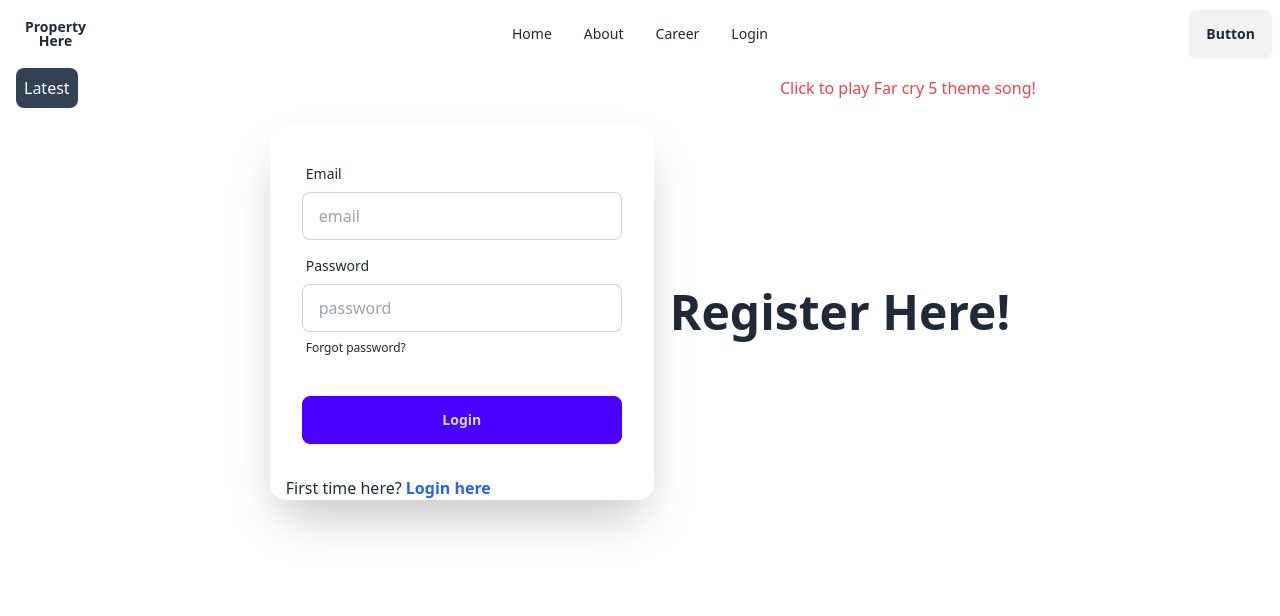
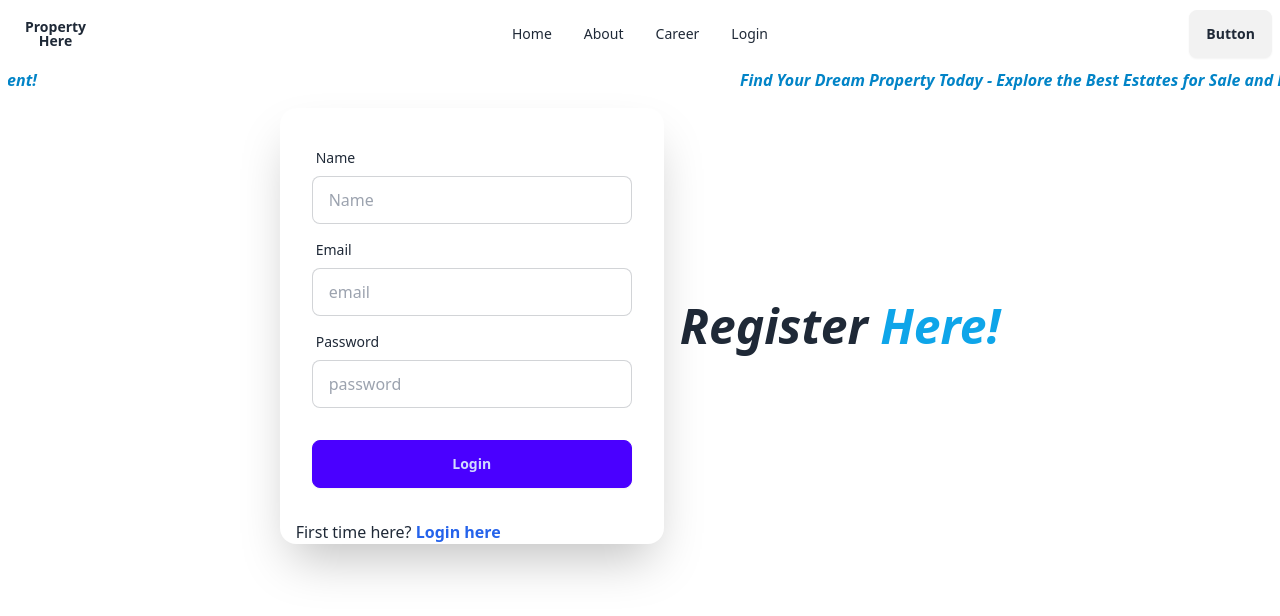
Before and after one commit to princemahmood117/Property-here, a React (Vite) app: page /register in a window 1280 px wide. Shown: the top 616 px of the page. Built offline with nearby package versions, Linux system fonts and the light colour scheme.

Commit message:
login register added

```diff
--- a/src/components/Breaking/Breaking.jsx
+++ b/src/components/Breaking/Breaking.jsx
@@ -1,15 +1,18 @@
 import Marquee from "react-fast-marquee";
 
 const Breaking = () => {
-    return (
-        <div className="flex" >
-            <button className="bg-slate-700 p-2 rounded-lg text-white ml-4">Latest</button>
-            <Marquee speed={100} className="text-red-500 ml-2">
-             <a className="ml-12" href="https://www.youtube.com/watch?v=HnaUjQ7zCzs">Click to play Far cry 5 theme song!</a>
+  return (
+    <div>
 
-            </Marquee>
-        </div>
-    );
+      <Marquee speed={100} className="text-sky-600 ml-2 font-bold">
+        <p className="italic">
+
+          Find Your Dream Property Today - Explore the Best Estates for Sale and
+          Rent!
+        </p>
+      </Marquee>
+    </div>
+  );
 };
 
 export default Breaking;
--- a/src/components/Register/Register.jsx
+++ b/src/components/Register/Register.jsx
@@ -6,29 +6,40 @@ const Register = () => {
         <div className="heromin-h-screen">
         <div className="hero-content flex-col lg:flex-row-reverse">
           <div className="text-center lg:text-left">
-            <h1 className="text-5xl font-bold">Register Here!</h1>
+            <h1 className="text-5xl font-bold italic">Register <span className='text-sky-500'>Here!</span> </h1>
 
           </div>
           <div className="card bg-base-100 w-full max-w-sm shrink-0 shadow-2xl">
             <form className="card-body">
               <div className="form-control">
                 <label className="label">
+                  <span className="label-text">Name</span>
+                </label>
+                <input type="text" placeholder="Name" className="input input-bordered" required name='name'/>
+              </div>
+
+
+              <div className="form-control">
+                <label className="label">
                   <span className="label-text">Email</span>
                 </label>
-                <input type="email" placeholder="email" className="input input-bordered" required />
+                <input type="email" placeholder="email" className="input input-bordered" required name='email' />
               </div>
+
+
               <div className="form-control">
                 <label className="label">
                   <span className="label-text">Password</span>
                 </label>
-                <input type="password" placeholder="password" className="input input-bordered" required />
-                <label className="label">
-                  <a href="#" className="label-text-alt link link-hover">Forgot password?</a>
-                </label>
+                <input type="password" placeholder="password" className="input input-bordered" required name='password'/>
               </div>
+
+
               <div className="form-control mt-6">
                 <button className="btn btn-primary">Login</button>
               </div>
+
+
             </form>
             <p className='ml-4'>First time here? <Link to='/login' className='text-blue-600 font-bold'>Login here</Link> </p>
           </div>
```
